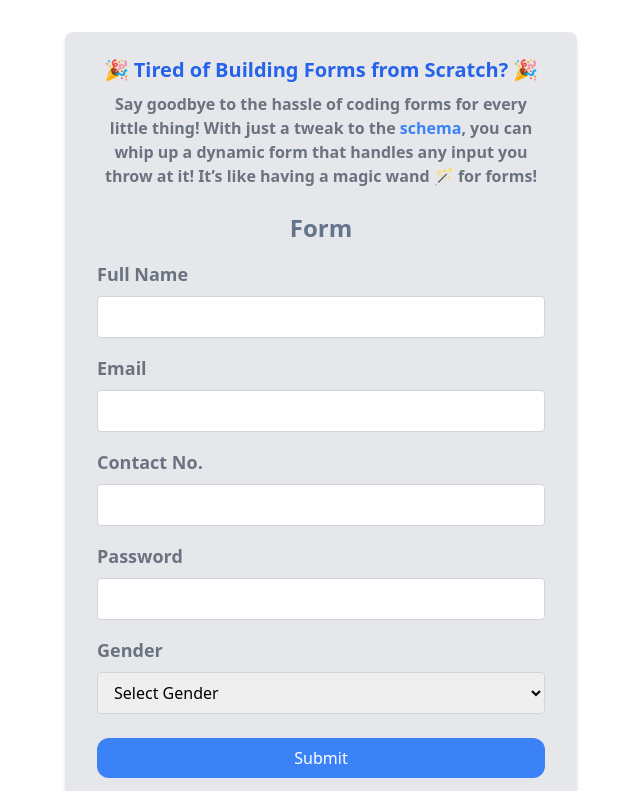
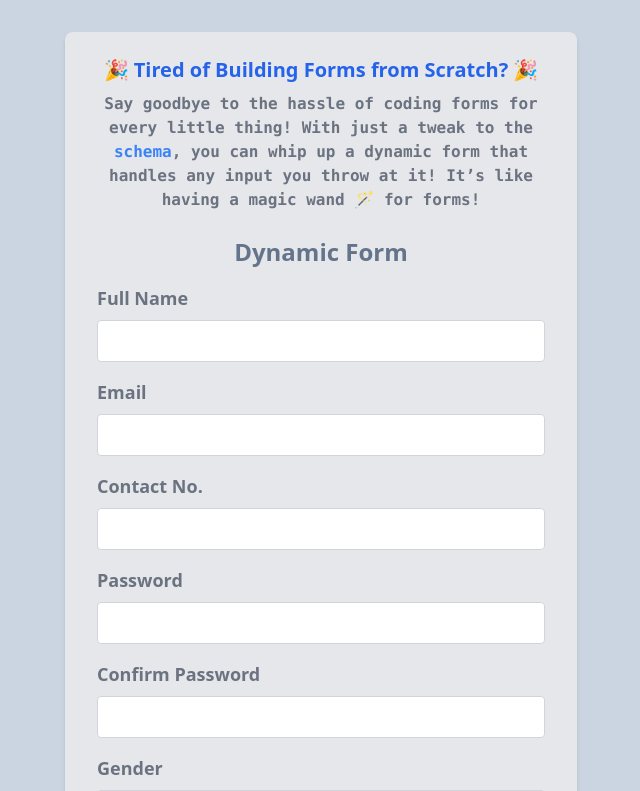
Before and after one commit to Santos2175/Dynamic-Form, a React (Vite) app: page / in a window 1280 px wide. Shown: the top 791 px of the page, without its empty margins (319-959 px from the left). Built offline with nearby package versions, Linux system fonts and the light colour scheme.

Commit message:
code refactor and comments added

```diff
--- a/src/App.tsx
+++ b/src/App.tsx
@@ -6,7 +6,7 @@ import SubmittedData from './components/Form/SubmittedData.tsx';
 
 function App() {
   return (
-    <div className='container mx-auto p-4 mt-4'>
+    <div className='container mx-auto p-8 bg-slate-300'>
       <Router>
         <Routes>
           <Route path='/' element={<DynamicForm schema={formSchema} />} />
--- a/src/components/Form/DynamicForm.tsx
+++ b/src/components/Form/DynamicForm.tsx
@@ -1,11 +1,14 @@
 import { useState } from 'react';
-import { Schema, Field } from '../../schema/Schema.ts';
+import { Schema } from '../../schema/Schema.ts';
 import { toast, ToastContainer } from 'react-toastify';
 import 'react-toastify/dist/ReactToastify.css';
 import { useNavigate } from 'react-router-dom';
+import { RenderField } from './RenderField.tsx';
 
 const DynamicForm = ({ schema }: { schema: Schema }) => {
   const navigate = useNavigate();
+
+  //Initialization
   const initailFormData = schema.fields.reduce((acc, field) => {
     acc[field.name] = '';
     return acc;
@@ -19,6 +22,7 @@ const DynamicForm = ({ schema }: { schema: Schema }) => {
     setFormData({ ...formData, [name]: value });
   };
 
+  //handles the submitting of form
   const handleSubmit = (e: React.FormEvent) => {
     e.preventDefault();
 
@@ -44,9 +48,11 @@ const DynamicForm = ({ schema }: { schema: Schema }) => {
         });
         return;
       }
+
+      //if password matches then removing the second confirm password field from being submitted
       const { [passwordFields[1].name]: _, ...filteredFormData } = formData;
 
-      console.log('form Data Submitted: ', filteredFormData);
+      //success notification
       toast.success('Form submitted successfully!!', {
         position: 'top-right',
         autoClose: 5000,
@@ -58,6 +64,7 @@ const DynamicForm = ({ schema }: { schema: Schema }) => {
         theme: 'light',
       });
 
+      //time delay so we can see success notification
       setTimeout(() => {
         navigate('/submitted-data', {
           state: { formData: JSON.stringify(filteredFormData) },
@@ -65,7 +72,7 @@ const DynamicForm = ({ schema }: { schema: Schema }) => {
         setFormData(initailFormData);
       }, 1000);
     } else {
-      console.log('form Data Submitted: ', formData);
+      //executes this if there are no two passwords
       toast.success('Form submitted successfully!!', {
         position: 'top-right',
         autoClose: 5000,
@@ -86,68 +93,6 @@ const DynamicForm = ({ schema }: { schema: Schema }) => {
     }
   };
 
-  const renderField = (field: Field) => {
-    switch (field.type) {
-      case 'text':
-      case 'email':
-      case 'tel':
-        return (
-          <div key={field.name} className='mb-4'>
-            <label className='block text-gray-500 text-lg font-bold mb-2'>
-              {field.label}
-            </label>
-            <input
-              type={field.type}
-              name={field.name}
-              value={formData[field.name]}
-              onChange={handleChange}
-              className='border border-gray-300 px-3 py-2 rounded w-full focus:outline-none focus:ring-2 focus:ring-blue-300'
-              required
-            />
-          </div>
-        );
-      case 'password':
-        return (
-          <div key={field.name} className='mb-4'>
-            <label className='block text-gray-500 text-lg font-bold mb-2'>
-              {field.label}
-            </label>
-            <input
-              type={field.type}
-              name={field.name}
-              value={formData[field.name]}
-              onChange={handleChange}
-              className='border border-gray-300 px-3 py-2 rounded w-full focus:outline-none focus:ring-2 focus:ring-blue-300'
-              required
-            />
-          </div>
-        );
-      case 'select':
-        return (
-          <div key={field.name} className='mb-4'>
-            <label className='block text-gray-500 text-lg font-bold mb-2'>
-              {field.label}
-            </label>
-            <select
-              name={field.name}
-              value={formData[field.name]}
-              onChange={handleChange}
-              className='border border-gray-300 px-3 py-2 rounded w-full focus:outline-none focus:ring-2 focus:ring-blue-300'
-              required>
-              <option value=''>Select {field.label}</option>
-              {field.options?.map((option) => (
-                <option value={option} key={option}>
-                  {option}
-                </option>
-              ))}
-            </select>
-          </div>
-        );
-      default:
-        return null;
-    }
-  };
-
   return (
     <div className='flex justify-center items-center min-h-screen'>
       <div className='bg-gray-200 shadow-md rounded-lg px-8 pt-6 pb-8 mb-4 max-w-lg w-full'>
@@ -155,7 +100,7 @@ const DynamicForm = ({ schema }: { schema: Schema }) => {
           <h2 className='text-xl font-semibold text-blue-600'>
             🎉 Tired of Building Forms from Scratch? 🎉
           </h2>
-          <p className='text-gray-500 font-semibold mt-2 tracking-normal leading-normal'>
+          <p className='text-gray-500 font-semibold mt-2 tracking-normal leading-normal font-mono'>
             Say goodbye to the hassle of coding forms for every little thing!
             With just a tweak to the{' '}
             <span className='text-blue-500 font-semibold'>schema</span>, you can
@@ -164,18 +109,25 @@ const DynamicForm = ({ schema }: { schema: Schema }) => {
           </p>
         </div>
         <h1 className='text-2xl text-center font-bold mb-4 text-slate-500'>
-          Form
+          Dynamic Form
         </h1>
         <form
           className='w-full max-w-md mx-auto flex flex-col justify-center'
-          onSubmit={handleSubmit}>
-          {schema.fields.map((field) => renderField(field))}
+          onSubmit={handleSubmit}
+          method='POST'>
+          {/* handles rendering of field present in schema */}
+          {schema.fields.map((field) =>
+            RenderField({ field, formData, handleChange })
+          )}
+
           <button
             type='submit'
             className='bg-blue-500 text-white px-4 py-2 hover:bg-blue-700 rounded-xl mb-2 mt-2'>
             Submit
           </button>
         </form>
+
+        {/* setup for notifications */}
         <ToastContainer
           position='top-right'
           autoClose={5000}
--- /dev/null
+++ b/src/components/Form/RenderField.tsx
@@ -0,0 +1,79 @@
+// renderField.ts
+import React from 'react';
+import { Field } from '../../schema/Schema.ts';
+
+//interface definition
+interface RenderFieldProps {
+  field: Field;
+  formData: { [key: string]: string };
+  handleChange: (
+    e: React.ChangeEvent<HTMLInputElement | HTMLSelectElement>
+  ) => void;
+}
+
+export const RenderField = ({
+  field,
+  formData,
+  handleChange,
+}: RenderFieldProps) => {
+  //executes different cases based upon field type
+  switch (field.type) {
+    case 'text':
+    case 'email':
+    case 'tel':
+      return (
+        <div key={field.name} className='mb-4'>
+          <label className='block text-gray-500 text-lg font-bold mb-2'>
+            {field.label}
+          </label>
+          <input
+            type={field.type}
+            name={field.name}
+            value={formData[field.name]}
+            onChange={handleChange}
+            className='border border-gray-300 px-3 py-2 rounded w-full focus:outline-none focus:ring-2 focus:ring-blue-300'
+            required
+          />
+        </div>
+      );
+    case 'password':
+      return (
+        <div key={field.name} className='mb-4'>
+          <label className='block text-gray-500 text-lg font-bold mb-2'>
+            {field.label}
+          </label>
+          <input
+            type={field.type}
+            name={field.name}
+            value={formData[field.name]}
+            onChange={handleChange}
+            className='border border-gray-300 px-3 py-2 rounded w-full focus:outline-none focus:ring-2 focus:ring-blue-300'
+            required
+          />
+        </div>
+      );
+    case 'select':
+      return (
+        <div key={field.name} className='mb-4'>
+          <label className='block text-gray-500 text-lg font-bold mb-2'>
+            {field.label}
+          </label>
+          <select
+            name={field.name}
+            value={formData[field.name]}
+            onChange={handleChange}
+            className='border border-gray-300 px-3 py-2 rounded w-full focus:outline-none focus:ring-2 focus:ring-blue-300'
+            required>
+            <option value=''>Select {field.label}</option>
+            {field.options?.map((option) => (
+              <option value={option} key={option}>
+                {option}
+              </option>
+            ))}
+          </select>
+        </div>
+      );
+    default:
+      return null;
+  }
+};
--- a/src/components/Form/SubmittedData.tsx
+++ b/src/components/Form/SubmittedData.tsx
@@ -4,9 +4,12 @@ import { useNavigate } from 'react-router-dom';
 const SubmittedData = () => {
   const navigate = useNavigate();
   const location = useLocation();
+
+  // Extracts the formData
   const formData = location.state?.formData
     ? JSON.parse(location.state.formData)
     : {};
+
   return (
     <div className='p-4'>
       <button
--- a/src/schema/Schema.ts
+++ b/src/schema/Schema.ts
@@ -9,12 +9,14 @@ export interface Schema {
   fields: Field[];
 }
 
+// schema definitions
 export const formSchema: Schema = {
   fields: [
     { label: 'Full Name', name: 'fullName', type: 'text' },
     { label: 'Email', name: 'email', type: 'email' },
     { label: 'Contact No.', name: 'contact', type: 'tel' },
     { label: 'Password', name: 'password', type: 'password' },
+    { label: 'Confirm Password', name: 'confirmPassword', type: 'password' },
 
     {
       label: 'Gender',
```
